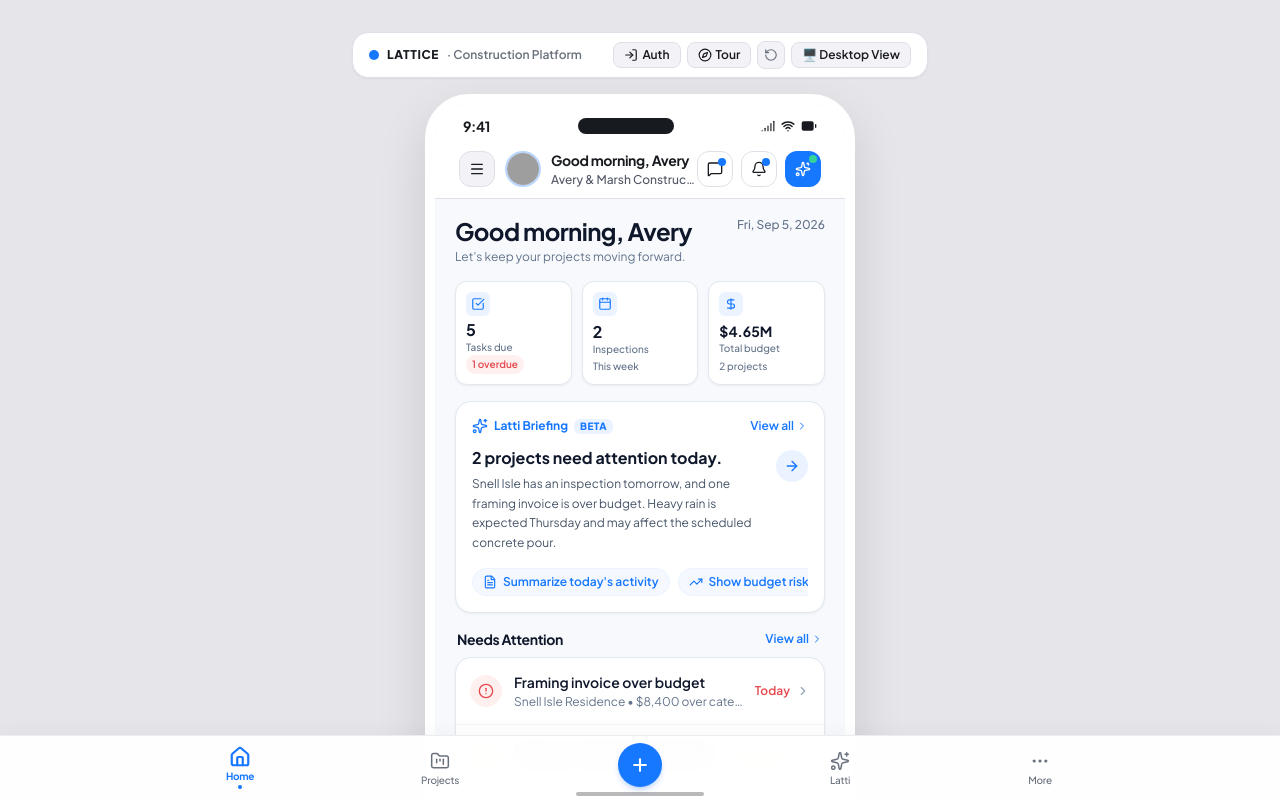
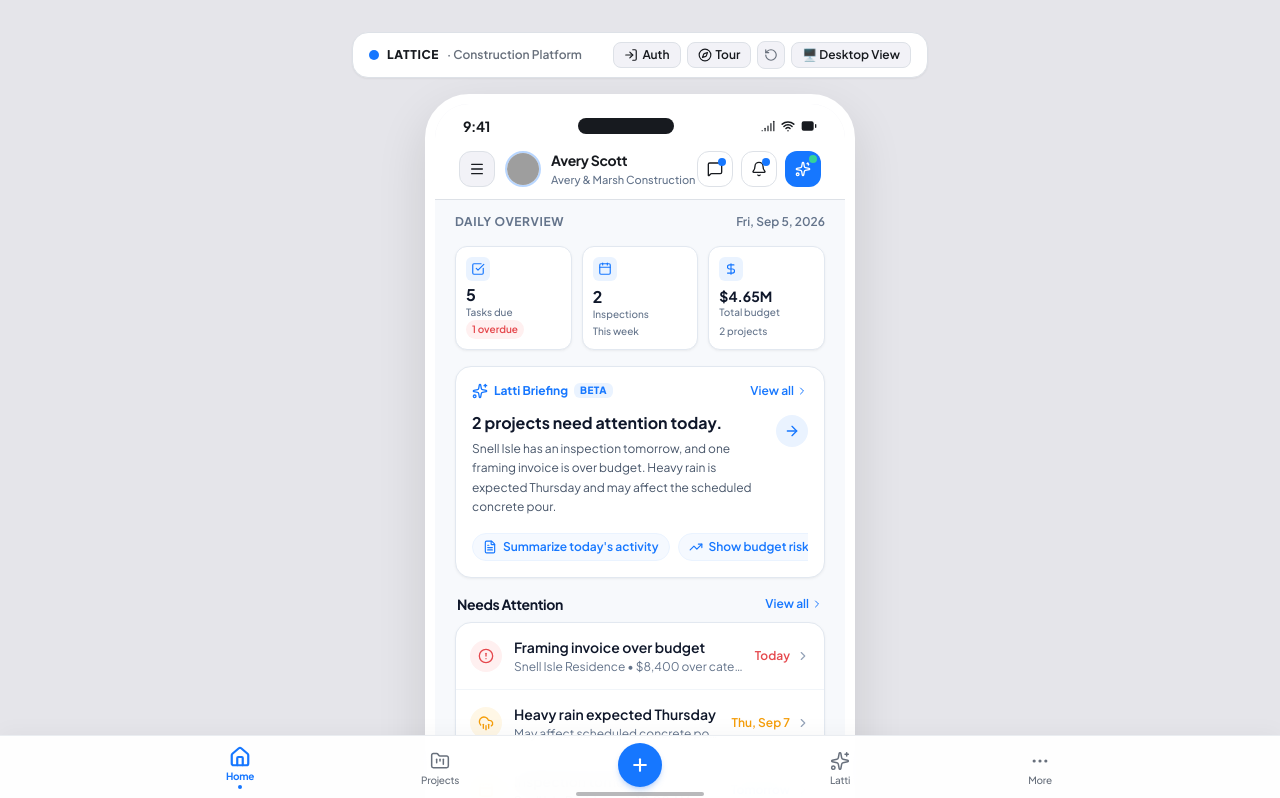
Before and after one commit to BeingSazzad/Construction-Project-Management, a React (Vite) app: page / in a window 1280 px wide. Shown: the top 798 px of the page. Built offline with nearby package versions, Linux system fonts and the light colour scheme; grey boxes are pictures that could not be loaded.

Commit message:
refactor(home): remove redundant greeting and boilerplate text for clean executive summary

```diff
--- a/src/components/common/Header.tsx
+++ b/src/components/common/Header.tsx
@@ -207,9 +207,9 @@ export const Header: React.FC<HeaderProps> = ({
                 />
                 <div className="min-w-0">
                   <h1 className="text-xs sm:text-sm font-bold text-[#171A1F] tracking-tight leading-tight truncate group-hover:text-[#1677FF] transition-colors">
-                    Good morning, {firstName}
+                    {currentUser?.name || 'Avery Scott'}
                   </h1>
-                  <p className="text-xs text-[#525866] mt-0.5 font-medium truncate">
+                  <p className="text-[11px] text-[#64748B] mt-0.5 font-medium truncate">
                     Avery &amp; Marsh Construction
                   </p>
                 </div>
--- a/src/components/dashboards/HomeScreen.tsx
+++ b/src/components/dashboards/HomeScreen.tsx
@@ -75,17 +75,12 @@ export const HomeScreen: React.FC<HomeScreenProps> = ({
   return (
     <div className="w-full flex-1 flex flex-col gap-4 px-5 py-3 pb-28 font-sans max-w-[430px] md:max-w-2xl mx-auto text-[#0F172A] animate-fade-in">
 
-      {/* ── 1. GREETING & DATE ── */}
-      <div className="flex items-start justify-between gap-2 pt-1">
-        <div>
-          <h1 className="text-xl md:text-2xl font-bold text-[#0F172A] tracking-tight leading-tight">
-            Good morning, Avery
-          </h1>
-          <p className="text-xs text-[#64748B] mt-0.5 font-normal">
-            Let's keep your projects moving forward.
-          </p>
-        </div>
-        <span className="text-xs font-medium text-[#64748B] text-right shrink-0 mt-0.5">
+      {/* ── 1. DAILY OVERVIEW & DATE ── */}
+      <div className="flex items-center justify-between pt-0.5">
+        <span className="text-xs font-bold uppercase tracking-wider text-[#64748B]">
+          Daily Overview
+        </span>
+        <span className="text-xs font-semibold text-[#64748B]">
           {todayDateFormatted}
         </span>
       </div>
```
